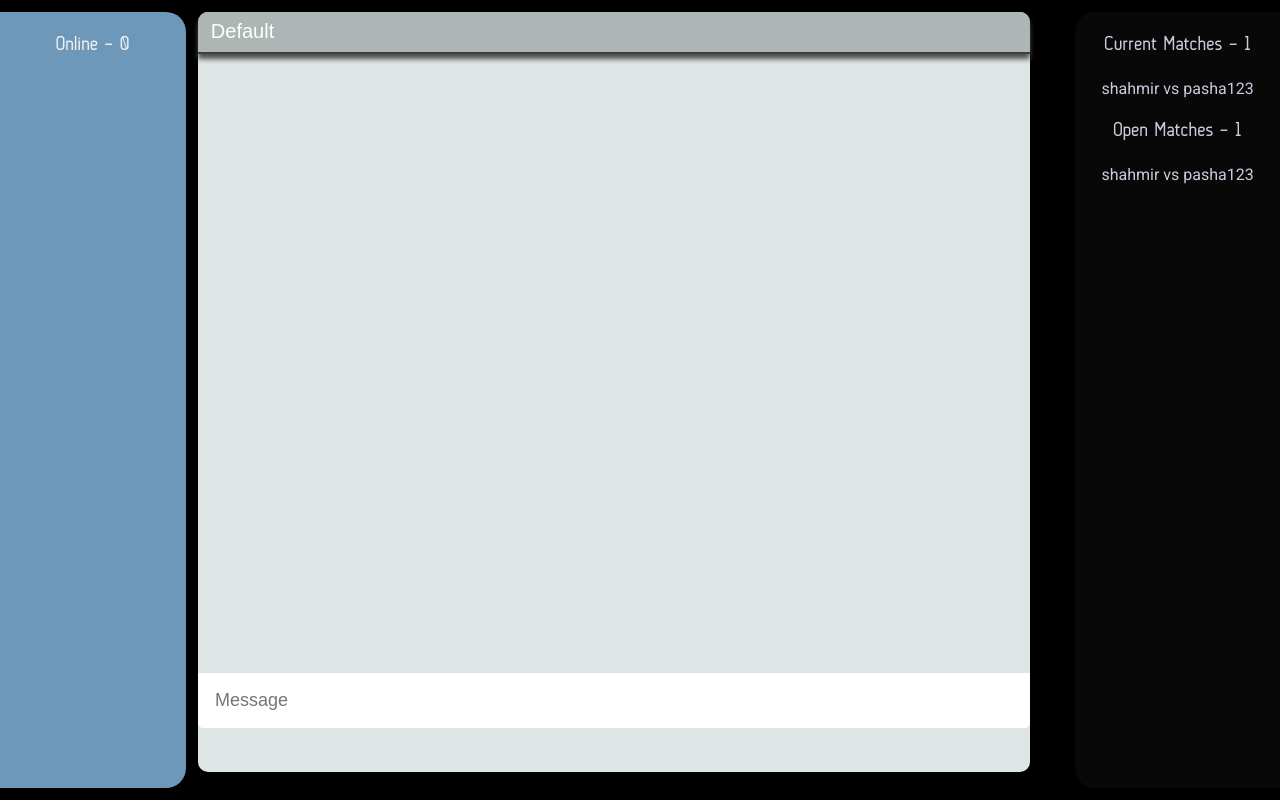
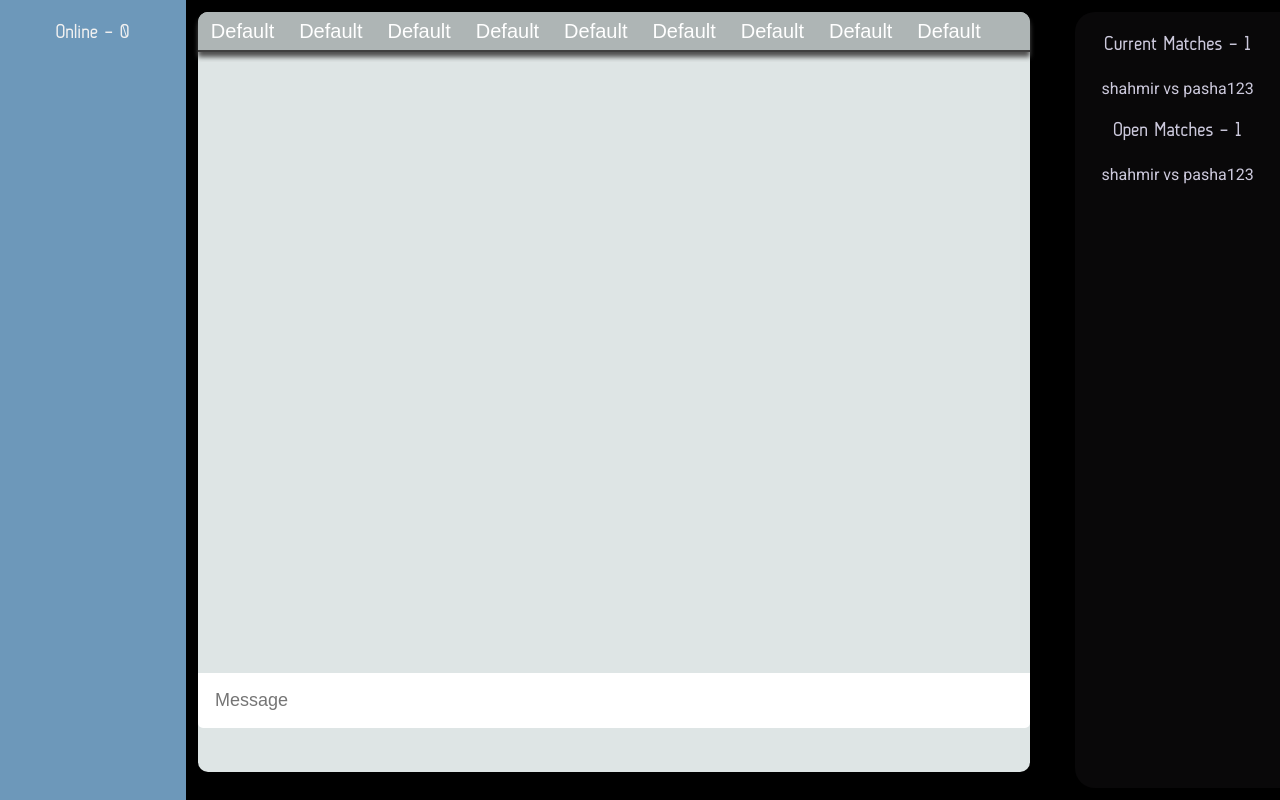
Before and after one commit to asdf93074/WEP, a React (Create React App) app: page / in a window 1280 px wide. Built offline with nearby package versions, Linux system fonts and the light colour scheme; no server answers.

Commit message:
doing tabs

```diff
--- a/src/App.css
+++ b/src/App.css
@@ -19,12 +19,12 @@ body {
 	position: absolute;
 /*	border: 2px solid lightslategray;*/
 	width: 14.5%;
-	height: 97%;
+	height: 100%;
 	background-color: #6D98BA;
-	top: 1.5%;
+	top: 0%;
 	overflow-y: auto;
 	overflow-x: hidden;
-	border-radius: 0 20px 20px 0;
+	/*border-radius: 0 20px 20px 0;*/
 }
 
 #leftColumn::-webkit-scrollbar-track {
@@ -231,14 +231,14 @@ body {
 
 #TabBarList{
 	padding-left: 0;
-	display: inline;
+	display: block;
 	text-decoration: none;
 	list-style: none;
-}
-
-#TabBarList li{
-	vertical-align: middle;
-	display: inline;
+	width: 100%;
+	min-height: 100px;
+	height: 100%;
+	overflow-x: auto;
+	overflow-y: hidden;
 }
 
 #tabBar p{
@@ -253,19 +253,18 @@ body {
 	margin-bottom: 0;
 }
 
-#tabBar li:first-child p:hover{
-	background-color: lightblue;
-	border-radius: 10px 0 0 0;
+#tabBar p:hover{
+	background-color: rgb(155, 161, 161);
 }
 
-#tabBar p:hover{
-	background-color: lightblue;
-	border-radius: inherit;
+#tabBar li:first-child p:hover{
+	border-radius: 10px 0 0 0;
 }
 
 #tabBar {
 	position: relative;
 	width: 100%;
+	height: 5%;
 	left: 0;
 	color: white;
 	font-size: 15px;
@@ -274,6 +273,7 @@ body {
 	border-bottom: 2px solid #3f3f3f;
 	border-radius: 10px 10px 0 0;
 	box-shadow: 0 5px 5px #4f4f4f;
+	overflow-x: auto;
 }
 
 .chatTab {
--- a/src/App.js
+++ b/src/App.js
@@ -104,13 +104,24 @@ class TabName extends Component {
 		let tabarr = [];
 
 		for (let i = 0; i < tabs.length; i++){
-			tabarr.push(<li><p>{tabs[i].value}</p></li>);
+			tabarr.push(<p>{tabs[i].value}</p>);
 		}
 
 		return (
-			<ul id="TabBarList">
-			{tabarr}
-			</ul>
+			<div id="TabBarList">
+				{tabarr}
+				{tabarr}
+				{tabarr}
+				{tabarr}
+				{tabarr}
+				{tabarr}
+				{tabarr}
+				{tabarr}
+				{tabarr}
+				{tabarr}
+				{tabarr}
+				{tabarr}
+			</div>
 		)
 	}
 }
```
